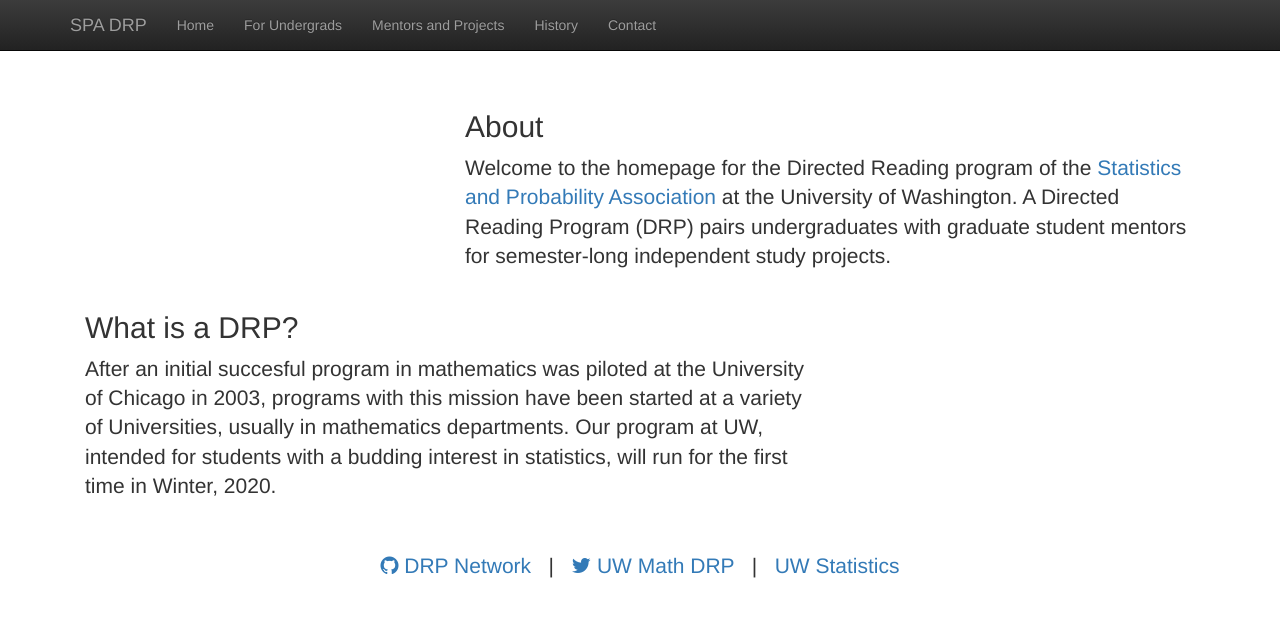
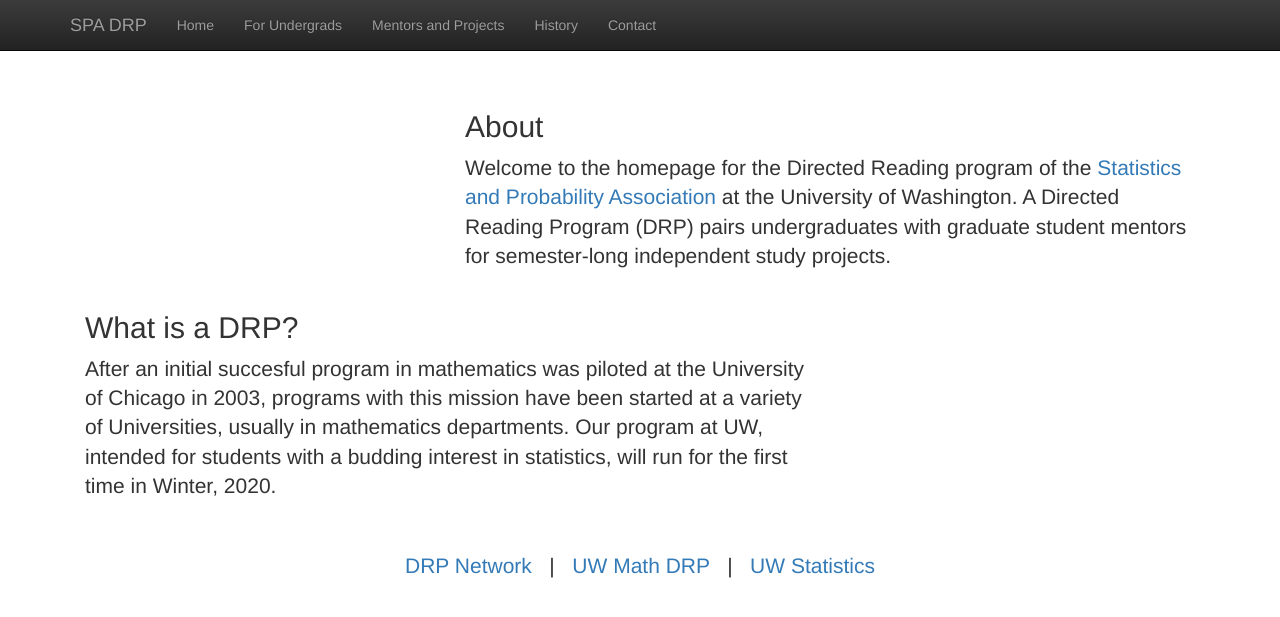
Before and after one commit to anna-neufeld/spa_drp, a Jekyll site: the page built from index.html, in a window 1280 px wide. Shown: the top 617 px of the page. Built offline with Jekyll 4.4.1, drawn with Linux system fonts in a browser that asks for light colours; nearby versions of some CDN libraries; library files that are not in the unit come from our copies.

Commit message:
remove unneeded icons

```diff
--- a/index.html
+++ b/index.html
@@ -27,9 +27,9 @@ title:  'SPA Directed Reading Program'
   <div class="col-md-12">
  <div style="position: relative; bottom: -30px;">
        <center><p class = "lead">
-  <a href = "https://www.drp-network.org/"><i class="fa fa-github" aria-hidden="true"></i> DRP Network </a>
+  <a href = "https://www.drp-network.org/"> DRP Network </a>
          &nbsp;&nbsp;|&nbsp;&nbsp;
-  <a href = "https://sites.uw.edu/wdrp"><i class="fa fa-twitter" aria-hidden="true"></i> UW Math DRP </a>
+  <a href = "https://sites.uw.edu/wdrp"> UW Math DRP </a>
          &nbsp;&nbsp;|&nbsp;&nbsp;
   <a href = "stat.washington.edu"> UW Statistics</a>
          </p></center>
```
